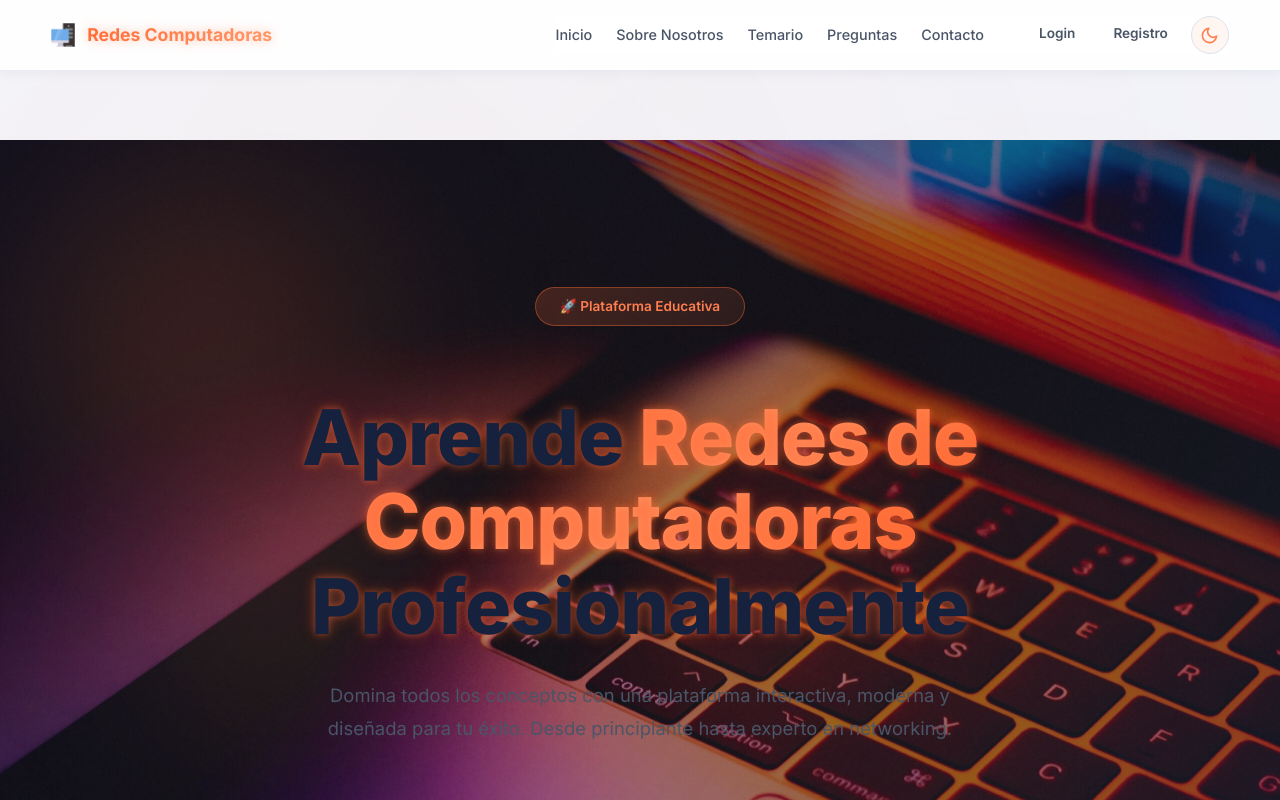
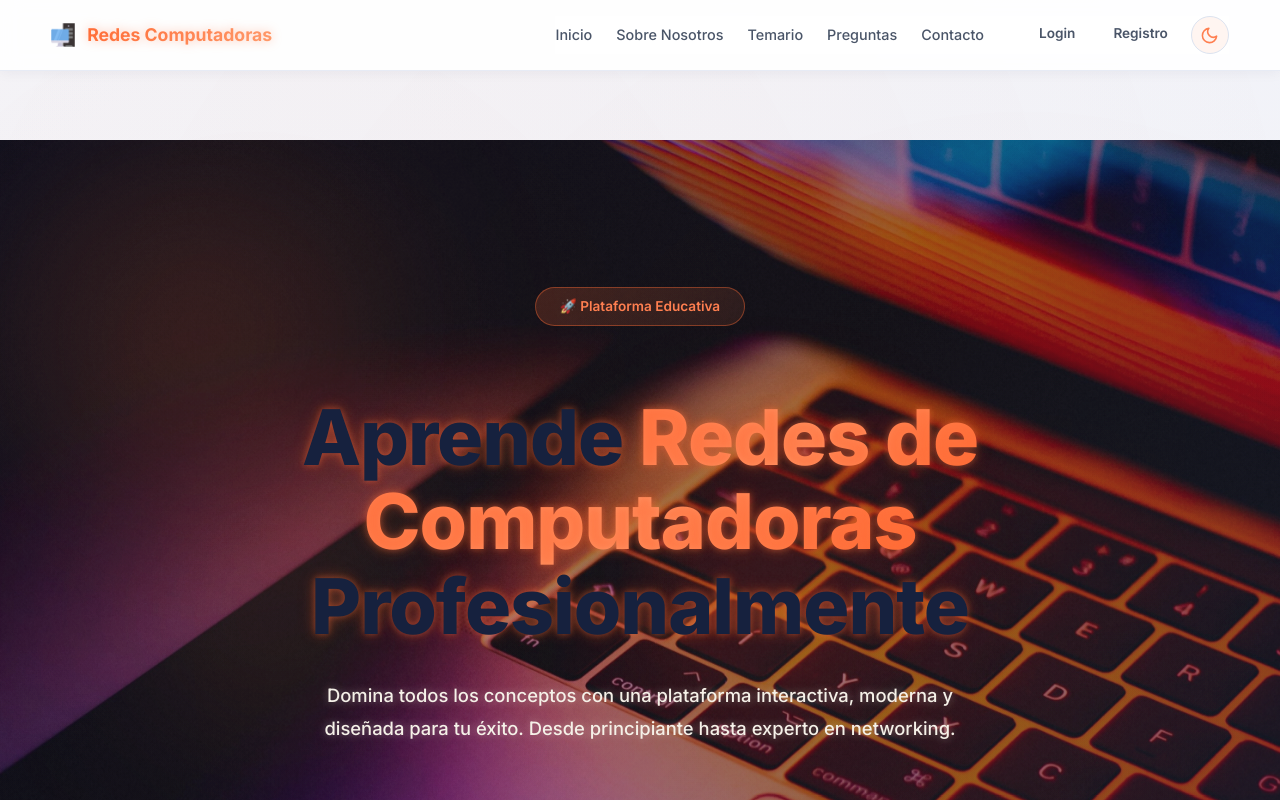
Before and after one commit to emely711/pagina-web-redes-computadoras-Final, a React (Vite) app: page / in a window 1280 px wide. Shown: the top 800 px of the page. Built offline with nearby package versions, Linux system fonts and the light colour scheme.

Commit message:
Texto debajo del titulo corregido, cambios hechos en hero.css

```diff
--- a/src/components/Hero/Hero.css
+++ b/src/components/Hero/Hero.css
@@ -142,10 +142,12 @@
 
 .hero-description {
   font-size: 1.15rem;
-  color: var(--text-secondary);
+  color: #f5f1e8;
+  font-weight: 500;
   margin-bottom: var(--spacing-xl);
   line-height: 1.8;
   max-width: 650px; /* Ancho máximo para mejor lectura */
+  text-shadow: 0 0 8px rgba(245, 241, 232, 0.4); /* Añadido un poco de sombra para mejorar la legibilidad*/
 }
 
 /* Hero Features - Ahora en fila horizontal */
```
